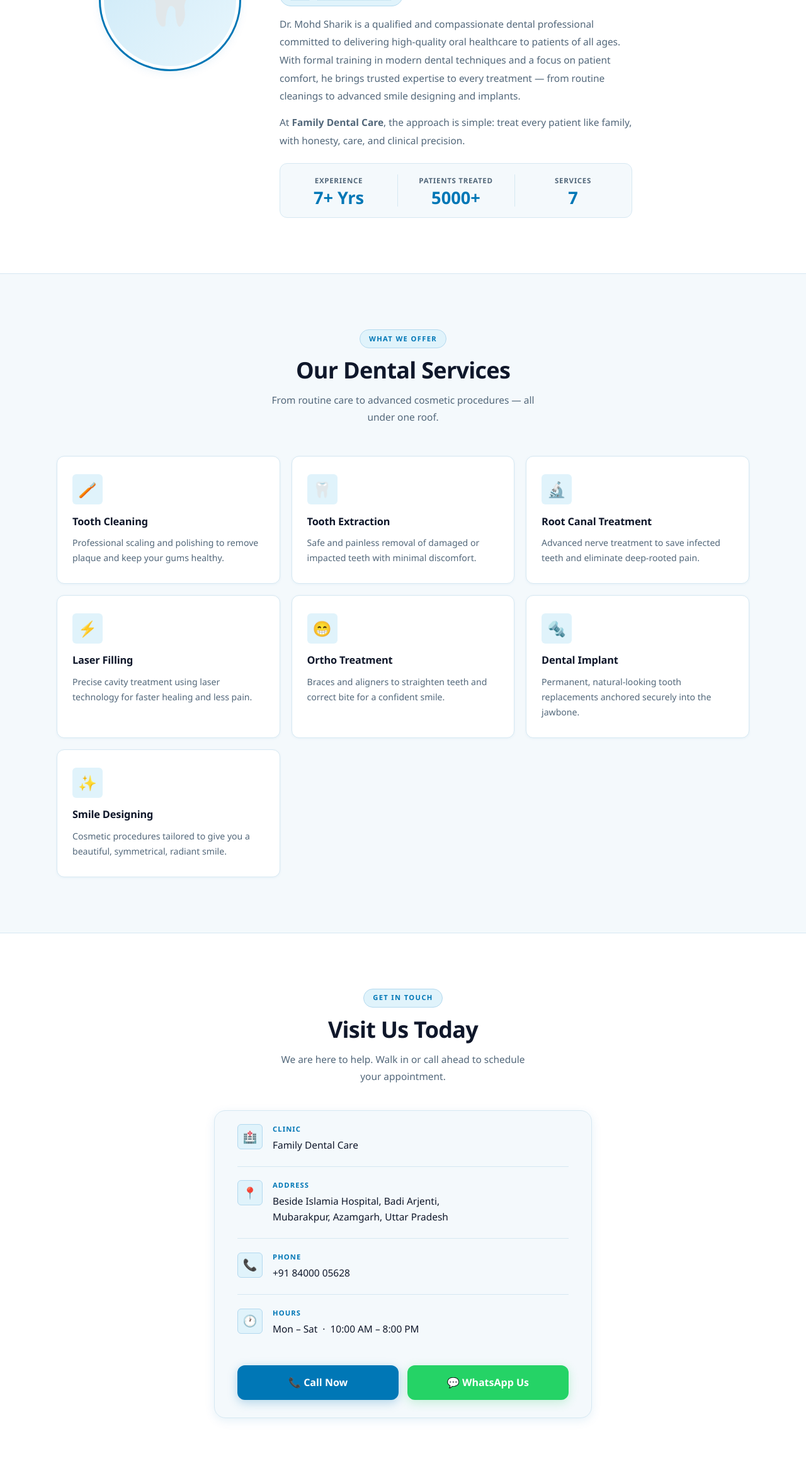
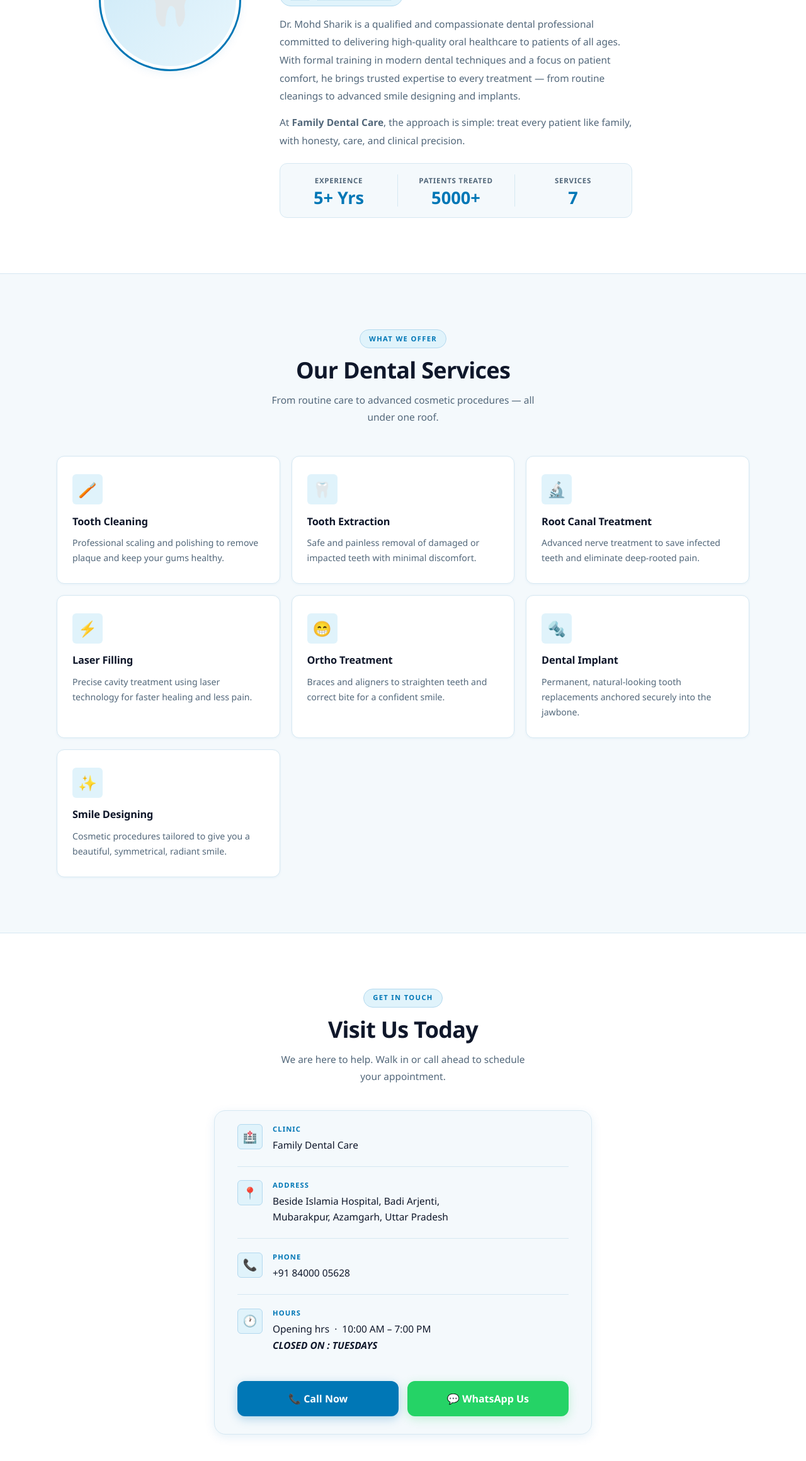
Before and after one commit to madebyharsh/sharik-dental-clinic, a Next.js app: page / in a window 1280 px wide. Shown: the part 920-3240 px from the top of the page at 63% size. Built offline with nearby package versions, Linux system fonts and the light colour scheme.

Commit message:
minor fixes

```diff
--- a/src/components/About.tsx
+++ b/src/components/About.tsx
@@ -40,7 +40,7 @@ export default function About() {
           <dl className={styles.stats} aria-label="Clinic statistics">
             <div className={styles.stat}>
               <dt className={styles.statLabel}>Experience</dt>
-              <dd className={styles.statValue}>7+ Yrs</dd>
+              <dd className={styles.statValue}>5+ Yrs</dd>
             </div>
             <div className={styles.stat}>
               <dt className={styles.statLabel}>Patients Treated</dt>
--- a/src/components/Contact.tsx
+++ b/src/components/Contact.tsx
@@ -62,7 +62,9 @@ export default function Contact() {
               <p className={styles.infoTitle}>Hours</p>
               <p className={styles.infoValue}>
                 <time dateTime="Mo-Sa 10:00-20:00">
-                  Mon – Sat &nbsp;·&nbsp; 10:00 AM – 8:00 PM
+                  Opening hrs &nbsp;·&nbsp; 10:00 AM – 7:00 PM
+                  <br/>
+                  <b><i>CLOSED ON : TUESDAYS</i></b>
                 </time>
               </p>
             </div>
```
